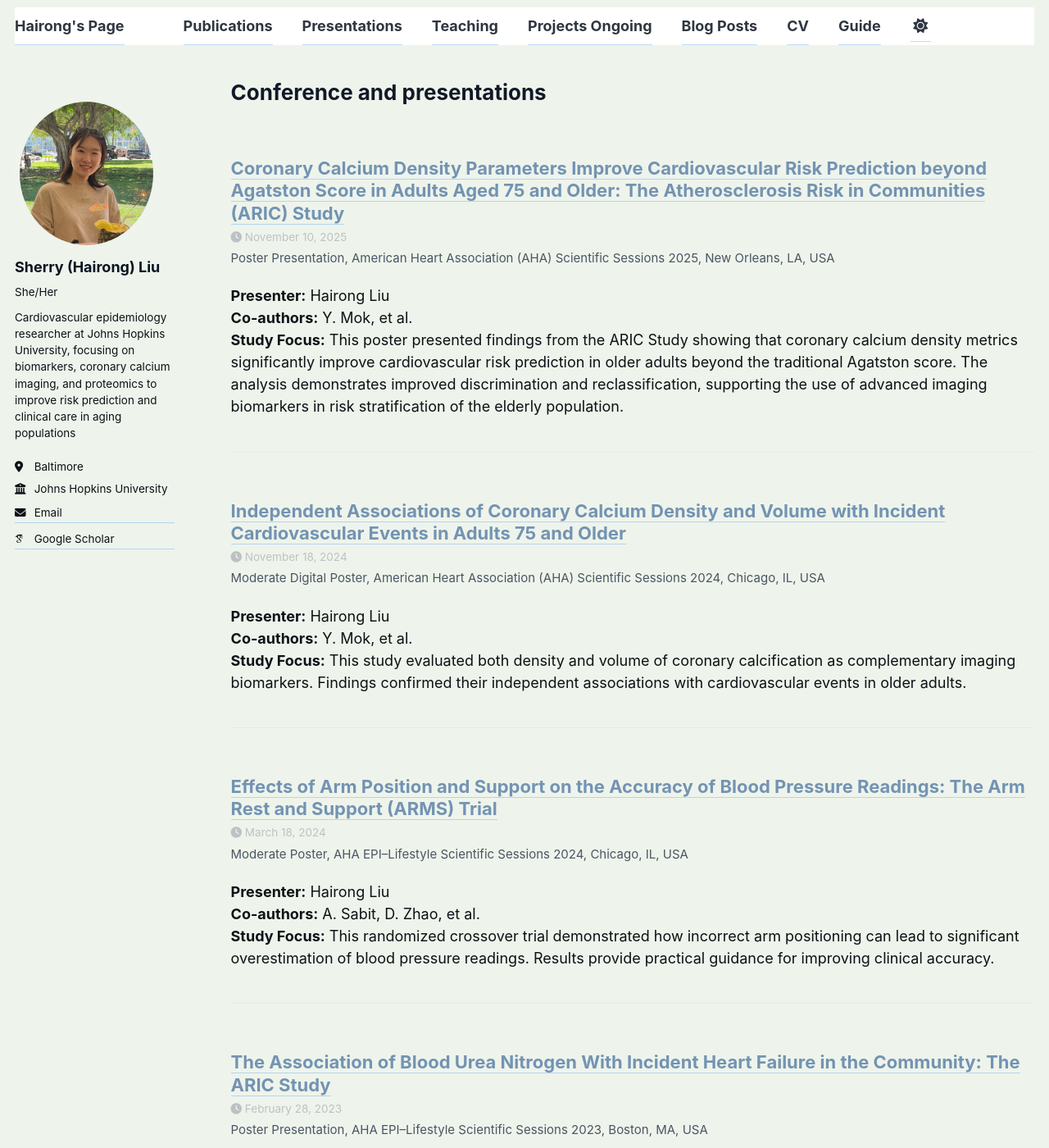
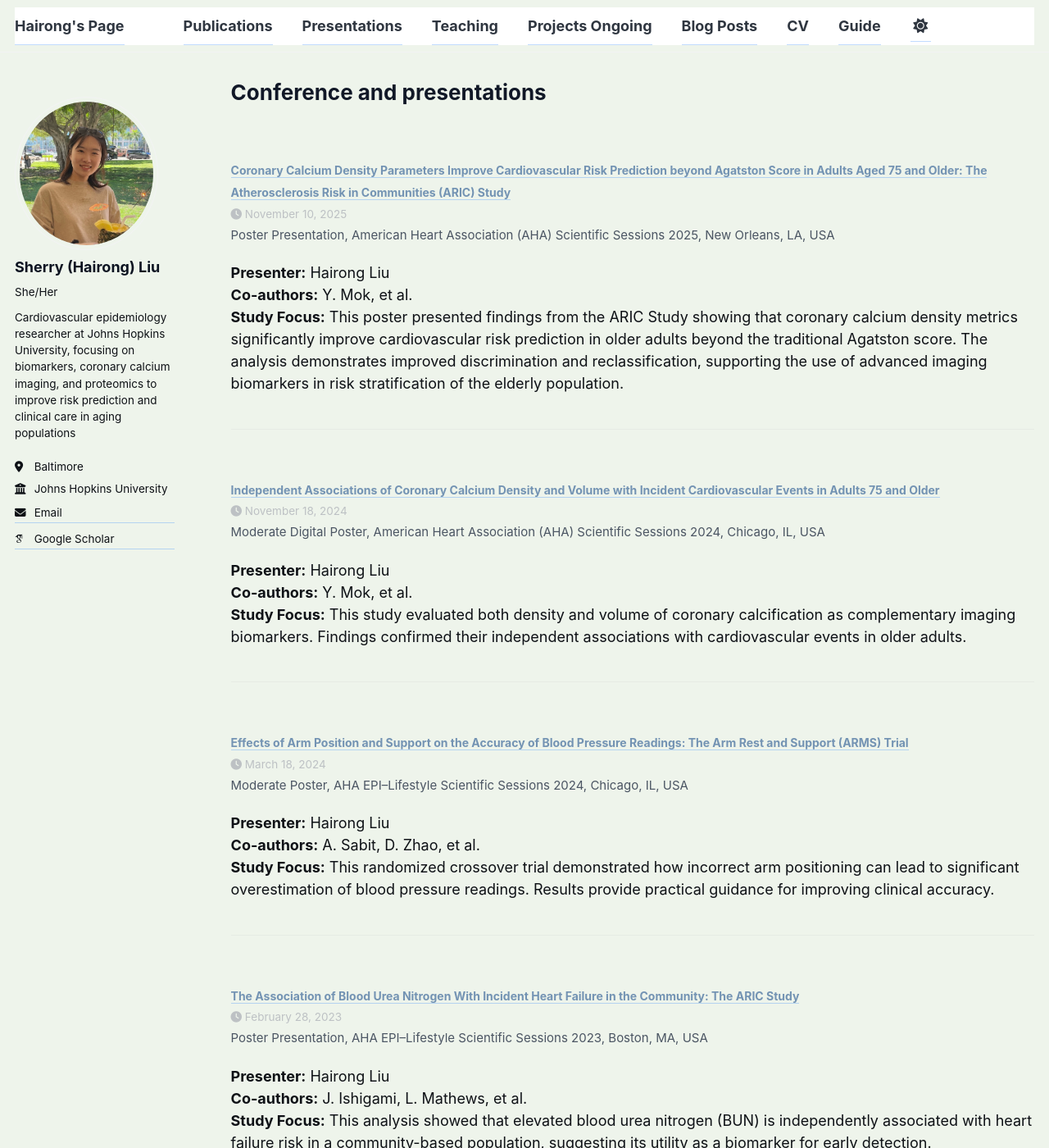
Before and after one commit to sherry090345/sherry090345.github.io, a Jekyll site: the page built from _pages/talks.html, in a window 1280 px wide and 1400 px high. Shown: the whole window at 82% size. Built offline with Jekyll 4.4.1, drawn with Linux system fonts in a browser that asks for light colours; some web fonts are replaced; a script that is not in the unit is left out.

Commit message:
Update talks.html

```diff
--- a/_pages/talks.html
+++ b/_pages/talks.html
@@ -17,7 +17,7 @@ author_profile: true
 <style>
 /* === 通用样式：Teaching + Talks 页面统一风格 === */
 .archive .archive__item-title a {
-  font-size: 22px !important;
+  font-size: 14px !important;
   font-weight: 650;
   color: #7393B3 !important;  /* 你指定的颜色 */
   text-decoration: none !important;
```
